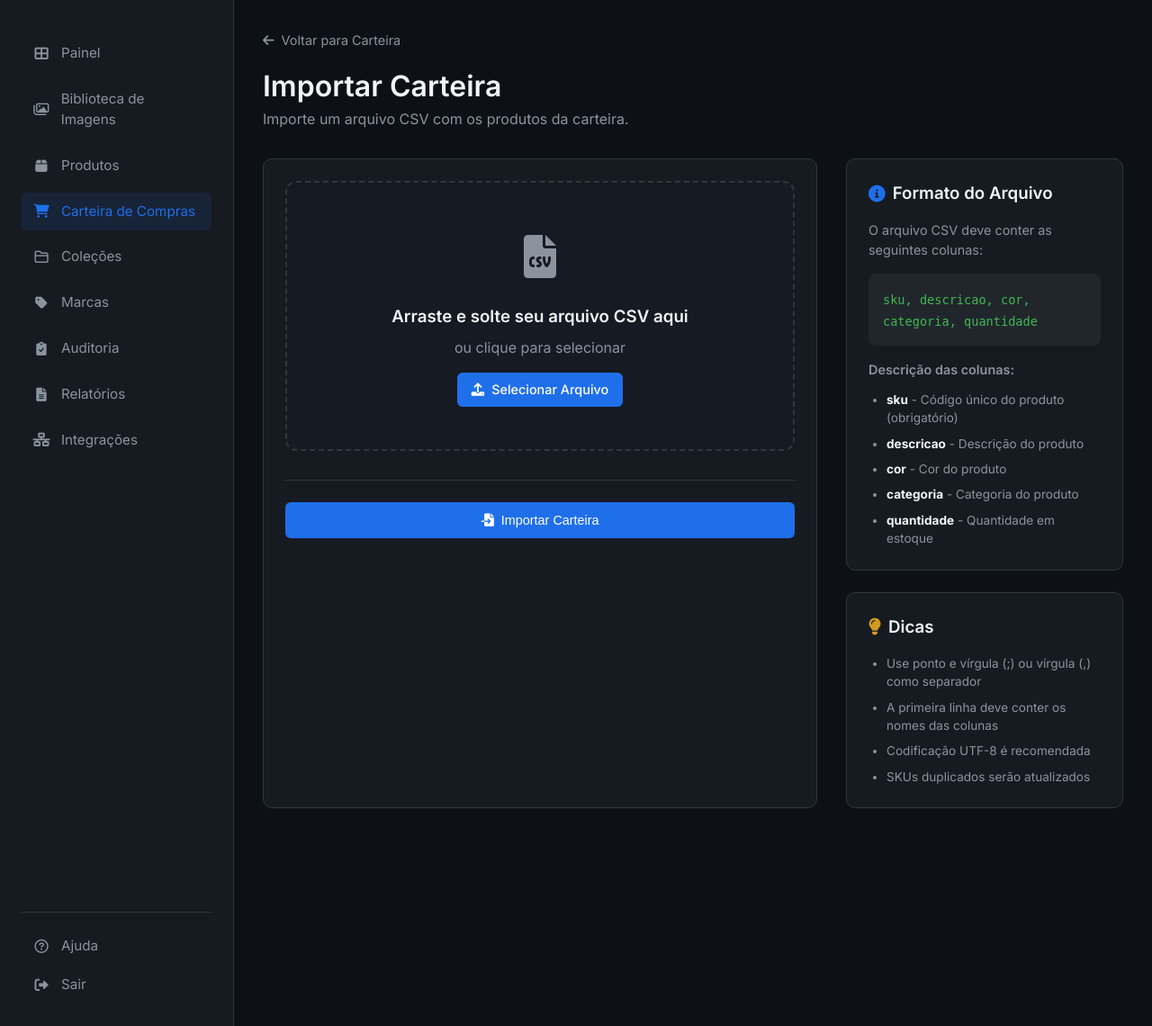
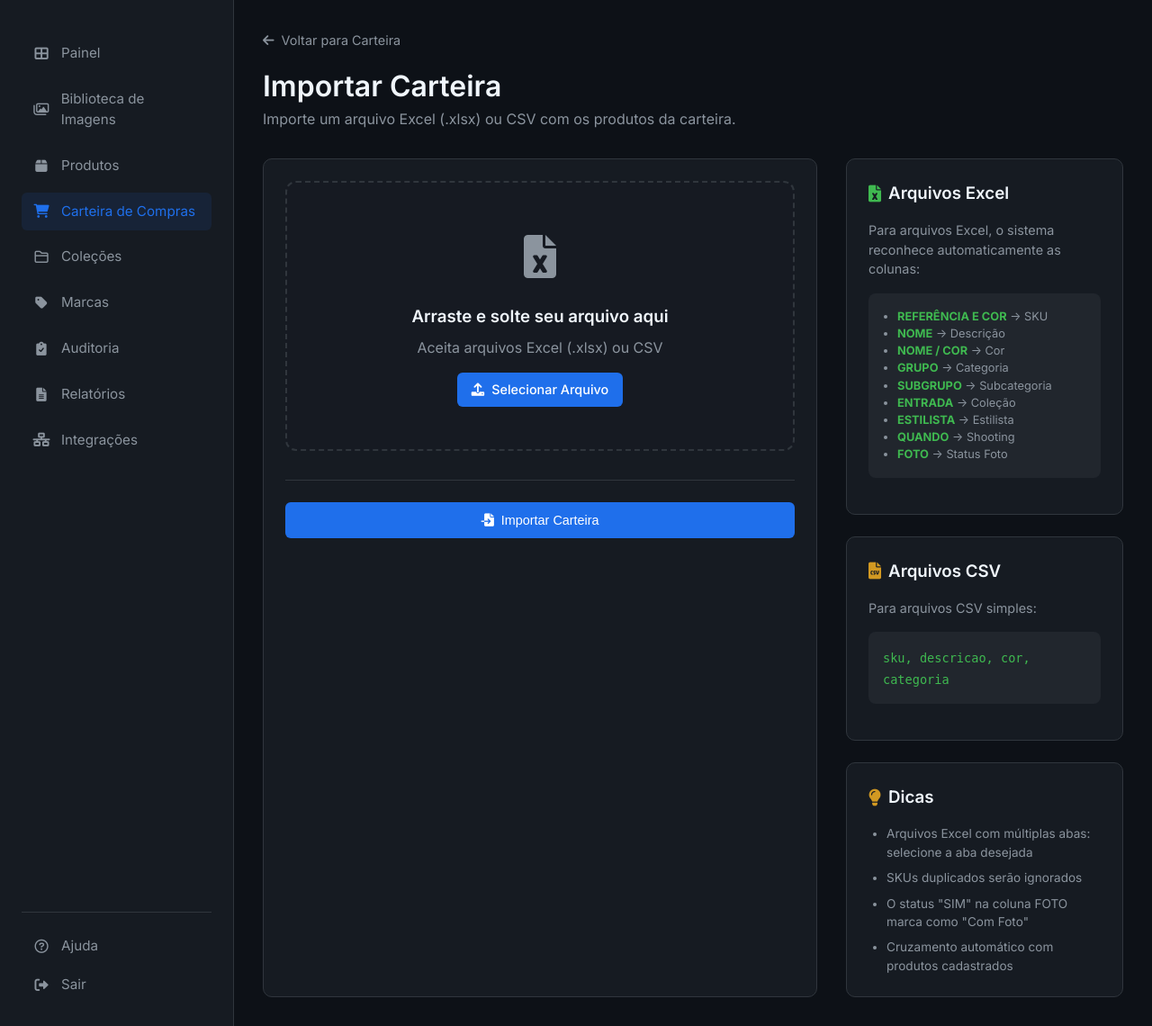
Before and after one commit to Ronaldmtt/Banco_Imagem_OAZ, a Flask app: page /carteira/importar in a window 1280 px wide. Shown: the part 70-1210 px from the top of the page at 90% size. Run offline with Flask 3, Linux system fonts and the light colour scheme; a user stored in the database is signed in.

Commit message:
Add support for importing Excel files and new data fields
Update the import functionality to accept .xlsx and .xls files alongside .csv. This includes enhancing the database model and migration scripts to accommodate new fields such as 'subcategoria', 'colecao_nome', 'estilista', 'shooting', 'observacoes', 'origem', 'okr', and 'aba_origem'. The import template has also been modified to allow users to select specific sheets from Excel files.

Replit-Commit-Author: Agent
Replit-Commit-Session-Id: 879dccfa-2914-4a50-bb94-84efa9af2ba4
Replit-Commit-Checkpoint-Type: intermediate_checkpoint
Replit-Commit-Event-Id: a2c72592-1386-47cf-ba1c-9d8221eb2050
Replit-Commit-Screenshot-Url: https://storage.googleapis.com/screenshot-production-us-central1/f8e27590-5a3c-442a-9e70-e5a30ac258d3/879dccfa-2914-4a50-bb94-84efa9af2ba4/BedktIF
Replit-Helium-Checkpoint-Created: true

```diff
--- a/app.py
+++ b/app.py
@@ -168,17 +168,25 @@ class CarteiraCompras(db.Model):
     id = db.Column(db.Integer, primary_key=True)
     sku = db.Column(db.String(50), nullable=False)
     descricao = db.Column(db.String(255))
-    cor = db.Column(db.String(50))
-    categoria = db.Column(db.String(100))
+    cor = db.Column(db.String(100))
+    categoria = db.Column(db.String(100))  # GRUPO
+    subcategoria = db.Column(db.String(100))  # SUBGRUPO
+    colecao_nome = db.Column(db.String(100))  # ENTRADA (ex: INVERNO 2026)
+    estilista = db.Column(db.String(255))
+    shooting = db.Column(db.String(100))  # QUANDO
+    observacoes = db.Column(db.Text)  # OBS
+    origem = db.Column(db.String(50))  # NACIONAL / IMPORTADO
     quantidade = db.Column(db.Integer, default=1)
 
     # Status
-    status_foto = db.Column(db.String(20), default='Pendente')  # Pendente, Com Foto, Sem Foto
+    status_foto = db.Column(db.String(30), default='Pendente')  # Pendente, Com Foto, Sem Foto
+    okr = db.Column(db.String(20))  # Status de aprovação
     produto_id = db.Column(db.Integer, db.ForeignKey('produto.id'))  # Link com produto se existir
 
     # Metadados de importação
     data_importacao = db.Column(db.DateTime, default=datetime.utcnow)
     lote_importacao = db.Column(db.String(50))  # Identificador do lote de importação
+    aba_origem = db.Column(db.String(50))  # Aba do Excel de origem
 
     # Relacionamento
     produto = db.relationship('Produto', backref='itens_carteira')
@@ -1587,66 +1595,155 @@ def importar_carteira():
             flash('Nenhum arquivo selecionado')
             return redirect(request.url)
 
-        if not file.filename.endswith('.csv'):
-            flash('Apenas arquivos CSV são permitidos')
+        filename = file.filename.lower()
+        if not (filename.endswith('.csv') or filename.endswith('.xlsx') or filename.endswith('.xls')):
+            flash('Apenas arquivos CSV ou Excel (.xlsx, .xls) são permitidos')
             return redirect(request.url)
 
         try:
-            # Gerar ID do lote
             import uuid
+            import pandas as pd
+
             lote_id = f"LOTE-{datetime.now().strftime('%Y%m%d%H%M%S')}-{uuid.uuid4().hex[:4].upper()}"
-
-            # Ler CSV
-            content = file.read().decode('utf-8')
-            reader = csv.DictReader(io.StringIO(content))
+            aba_selecionada = request.form.get('aba', '')
 
             count = 0
-            for row in reader:
-                sku = row.get('sku', row.get('SKU', '')).strip()
-                if not sku:
+
+            if filename.endswith('.csv'):
+                content = file.read().decode('utf-8')
+                df = pd.read_csv(io.StringIO(content))
+                aba_selecionada = 'CSV'
+            else:
+                xl = pd.ExcelFile(file)
+                if aba_selecionada and aba_selecionada in xl.sheet_names:
+                    df = pd.read_excel(xl, sheet_name=aba_selecionada)
+                else:
+                    df = pd.read_excel(xl, sheet_name=0)
+                    aba_selecionada = xl.sheet_names[0]
+
+            col_map = {
+                'REFERÊNCIA E COR': 'sku',
+                'REFERENCIA E COR': 'sku',
+                'SKU': 'sku',
+                'sku': 'sku',
+                'NOME ': 'descricao',
+                'NOME': 'descricao',
+                'DESCRICAO': 'descricao',
+                'descricao': 'descricao',
+                'NOME / COR ': 'cor',
+                'NOME / COR': 'cor',
+                'COR': 'cor',
+                'cor': 'cor',
+                'GRUPO': 'categoria',
+                'CATEGORIA': 'categoria',
+                'categoria': 'categoria',
+                'SUBGRUPO': 'subcategoria',
+                'SUBCATEGORIA': 'subcategoria',
+                'subcategoria': 'subcategoria',
+                'ENTRADA': 'colecao_nome',
+                'COLECAO': 'colecao_nome',
+                'colecao': 'colecao_nome',
+                'ESTILISTA': 'estilista',
+                'estilista': 'estilista',
+                'QUANDO': 'shooting',
+                'SHOOTING': 'shooting',
+                'shooting': 'shooting',
+                'OBS': 'observacoes',
+                'OBSERVACOES': 'observacoes',
+                'observacoes': 'observacoes',
+                'NACIONAL / IMPORTADO': 'origem',
+                'ORIGEM': 'origem',
+                'origem': 'origem',
+                'FOTO': 'status_foto_original',
+                'OKR': 'okr',
+                'QUANTIDADE': 'quantidade',
+                'quantidade': 'quantidade'
+            }
+
+            df_renamed = df.rename(columns={k: v for k, v in col_map.items() if k in df.columns})
+
+            for idx, row in df_renamed.iterrows():
+                sku = str(row.get('sku', '')).strip() if pd.notna(row.get('sku', '')) else ''
+                if not sku or sku == 'SKUS' or sku == 'nan':
                     continue
 
-                # Verificar se já existe na carteira
+                sku = sku.rstrip('.00').strip()
+
                 existing = CarteiraCompras.query.filter_by(sku=sku).first()
                 if existing:
-                    # Atualizar quantidade
-                    existing.quantidade = existing.quantidade + int(row.get('quantidade', row.get('QUANTIDADE', 1)) or 1)
                     existing.lote_importacao = lote_id
+                    existing.aba_origem = aba_selecionada
                 else:
-                    # Criar novo
+                    status_foto_original = str(row.get('status_foto_original', '')).upper() if pd.notna(row.get('status_foto_original', '')) else ''
+                    if 'SIM' in status_foto_original:
+                        status_foto = 'Com Foto'
+                    elif 'NAO' in status_foto_original or 'NÃO' in status_foto_original:
+                        status_foto = 'Sem Foto'
+                    else:
+                        status_foto = 'Pendente'
+
                     item = CarteiraCompras(
                         sku=sku,
-                        descricao=row.get('descricao', row.get('DESCRICAO', '')),
-                        cor=row.get('cor', row.get('COR', '')),
-                        categoria=row.get('categoria', row.get('CATEGORIA', '')),
-                        quantidade=int(row.get('quantidade', row.get('QUANTIDADE', 1)) or 1),
-                        lote_importacao=lote_id
+                        descricao=str(row.get('descricao', ''))[:255] if pd.notna(row.get('descricao', '')) else None,
+                        cor=str(row.get('cor', ''))[:100] if pd.notna(row.get('cor', '')) else None,
+                        categoria=str(row.get('categoria', ''))[:100] if pd.notna(row.get('categoria', '')) else None,
+                        subcategoria=str(row.get('subcategoria', ''))[:100] if pd.notna(row.get('subcategoria', '')) else None,
+                        colecao_nome=str(row.get('colecao_nome', ''))[:100] if pd.notna(row.get('colecao_nome', '')) else None,
+                        estilista=str(row.get('estilista', ''))[:255] if pd.notna(row.get('estilista', '')) else None,
+                        shooting=str(row.get('shooting', ''))[:100] if pd.notna(row.get('shooting', '')) else None,
+                        observacoes=str(row.get('observacoes', '')) if pd.notna(row.get('observacoes', '')) else None,
+                        origem=str(row.get('origem', ''))[:50] if pd.notna(row.get('origem', '')) else None,
+                        okr=str(row.get('okr', ''))[:20] if pd.notna(row.get('okr', '')) else None,
+                        quantidade=int(row.get('quantidade', 1)) if pd.notna(row.get('quantidade', 1)) else 1,
+                        status_foto=status_foto,
+                        lote_importacao=lote_id,
+                        aba_origem=aba_selecionada
                     )
 
-                    # Verificar se já tem foto
                     produto = Produto.query.filter_by(sku=sku).first()
-                    if produto and produto.tem_foto:
-                        item.status_foto = 'Com Foto'
+                    if produto:
                         item.produto_id = produto.id
-                    else:
-                        item.status_foto = 'Pendente'
+                        if produto.tem_foto:
+                            item.status_foto = 'Com Foto'
 
                     db.session.add(item)
                     count += 1
 
             db.session.commit()
-            flash(f'Importação concluída! {count} novos itens adicionados. Lote: {lote_id}')
-
-            # Executar cruzamento automático
+            flash(f'Importação concluída! {count} novos itens da aba "{aba_selecionada}" adicionados. Lote: {lote_id}')
+
             atualizar_status_carteira()
 
             return redirect(url_for('carteira'))
 
         except Exception as e:
+            db.session.rollback()
             flash(f'Erro ao importar: {str(e)}')
             return redirect(request.url)
 
     return render_template('carteira/importar.html')
+
+@app.route('/carteira/abas', methods=['POST'])
+@login_required
+def listar_abas_excel():
+    """Retorna lista de abas de um arquivo Excel para seleção"""
+    import pandas as pd
+    if 'arquivo' not in request.files:
+        return {'error': 'Nenhum arquivo enviado'}, 400
+
+    file = request.files['arquivo']
+    if not file.filename.lower().endswith(('.xlsx', '.xls')):
+        return {'error': 'Apenas arquivos Excel'}, 400
+
+    try:
+        xl = pd.ExcelFile(file)
+        abas = []
+        for sheet_name in xl.sheet_names:
+            df = pd.read_excel(xl, sheet_name=sheet_name)
+            abas.append({'nome': sheet_name, 'linhas': len(df)})
+        return {'abas': abas}
+    except Exception as e:
+        return {'error': str(e)}, 500
 
 @app.route('/carteira/cruzar')
 @login_required
--- a/requirements.txt
+++ b/requirements.txt
@@ -4,3 +4,5 @@ Flask-Login
 werkzeug
 openai
 python-dotenv
+openpyxl
+pandas
--- a/templates/carteira/importar.html
+++ b/templates/carteira/importar.html
@@ -6,7 +6,7 @@
         <i class="fas fa-arrow-left"></i> Voltar para Carteira
     </a>
     <h1 style="margin-top: 1rem;">Importar Carteira</h1>
-    <p style="color: var(--text-secondary);">Importe um arquivo CSV com os produtos da carteira.</p>
+    <p style="color: var(--text-secondary);">Importe um arquivo Excel (.xlsx) ou CSV com os produtos da carteira.</p>
 </div>
 
 <div style="display: grid; grid-template-columns: 2fr 1fr; gap: 2rem;">
@@ -15,20 +15,20 @@
             <div class="upload-area" id="dropZone" style="height: 300px; cursor: pointer;" onclick="document.getElementById('fileInput').click();">
                 <div style="text-align: center;">
                     <div class="upload-icon">
-                        <i class="fas fa-file-csv"></i>
+                        <i class="fas fa-file-excel"></i>
                     </div>
-                    <h3 style="margin-bottom: 0.5rem;">Arraste e solte seu arquivo CSV aqui</h3>
-                    <p style="color: var(--text-secondary); margin-bottom: 1rem;">ou clique para selecionar</p>
+                    <h3 style="margin-bottom: 0.5rem;">Arraste e solte seu arquivo aqui</h3>
+                    <p style="color: var(--text-secondary); margin-bottom: 1rem;">Aceita arquivos Excel (.xlsx) ou CSV</p>
                     <span class="btn btn-primary">
                         <i class="fas fa-upload"></i> Selecionar Arquivo
                     </span>
                 </div>
             </div>
-            <input type="file" name="arquivo" id="fileInput" accept=".csv" style="display: none;" required onchange="handleFileSelect(this)">
+            <input type="file" name="arquivo" id="fileInput" accept=".xlsx,.xls,.csv" style="display: none;" required onchange="handleFileSelect(this)">
 
             <div id="filePreview" style="display: none; margin-top: 1.5rem; padding: 1rem; background: var(--bg-tertiary); border-radius: 8px;">
                 <div style="display: flex; align-items: center; gap: 1rem;">
-                    <i class="fas fa-file-csv" style="font-size: 2rem; color: #3fb950;"></i>
+                    <i class="fas fa-file-excel" id="fileIcon" style="font-size: 2rem; color: #3fb950;"></i>
                     <div style="flex: 1;">
                         <div id="fileName" style="font-weight: 500;"></div>
                         <div id="fileSize" style="font-size: 0.85rem; color: var(--text-secondary);"></div>
@@ -39,8 +39,18 @@
                 </div>
             </div>
 
+            <div id="abaSelector" style="display: none; margin-top: 1.5rem;">
+                <label style="display: block; margin-bottom: 0.5rem; font-weight: 500;">
+                    <i class="fas fa-layer-group" style="color: var(--accent-blue);"></i> Selecione a aba para importar:
+                </label>
+                <select name="aba" id="abaSelect" class="form-input" style="width: 100%;">
+                    <option value="">Carregando abas...</option>
+                </select>
+                <p id="abaInfo" style="margin-top: 0.5rem; font-size: 0.85rem; color: var(--text-secondary);"></p>
+            </div>
+
             <div style="margin-top: 2rem; padding-top: 1.5rem; border-top: 1px solid var(--border-color);">
-                <button type="submit" class="btn btn-primary" style="width: 100%; justify-content: center; padding: 12px;">
+                <button type="submit" class="btn btn-primary" id="submitBtn" style="width: 100%; justify-content: center; padding: 12px;">
                     <i class="fas fa-file-import"></i> Importar Carteira
                 </button>
             </div>
@@ -50,25 +60,38 @@
     <div>
         <div class="stat-card">
             <h3 style="margin-bottom: 1rem; display: flex; align-items: center; gap: 0.5rem;">
-                <i class="fas fa-info-circle" style="color: var(--accent-blue);"></i> Formato do Arquivo
+                <i class="fas fa-file-excel" style="color: #3fb950;"></i> Arquivos Excel
             </h3>
             <p style="color: var(--text-secondary); font-size: 0.9rem; margin-bottom: 1rem;">
-                O arquivo CSV deve conter as seguintes colunas:
+                Para arquivos Excel, o sistema reconhece automaticamente as colunas:
+            </p>
+            <div style="background: var(--bg-tertiary); border-radius: 8px; padding: 1rem; margin-bottom: 1rem;">
+                <ul style="font-size: 0.8rem; color: var(--text-secondary); margin: 0; padding-left: 1rem;">
+                    <li><strong style="color: #3fb950;">REFERÊNCIA E COR</strong> → SKU</li>
+                    <li><strong style="color: #3fb950;">NOME</strong> → Descrição</li>
+                    <li><strong style="color: #3fb950;">NOME / COR</strong> → Cor</li>
+                    <li><strong style="color: #3fb950;">GRUPO</strong> → Categoria</li>
+                    <li><strong style="color: #3fb950;">SUBGRUPO</strong> → Subcategoria</li>
+                    <li><strong style="color: #3fb950;">ENTRADA</strong> → Coleção</li>
+                    <li><strong style="color: #3fb950;">ESTILISTA</strong> → Estilista</li>
+                    <li><strong style="color: #3fb950;">QUANDO</strong> → Shooting</li>
+                    <li><strong style="color: #3fb950;">FOTO</strong> → Status Foto</li>
+                </ul>
+            </div>
+        </div>
+
+        <div class="stat-card" style="margin-top: 1.5rem;">
+            <h3 style="margin-bottom: 1rem; display: flex; align-items: center; gap: 0.5rem;">
+                <i class="fas fa-file-csv" style="color: #d29922;"></i> Arquivos CSV
+            </h3>
+            <p style="color: var(--text-secondary); font-size: 0.9rem; margin-bottom: 1rem;">
+                Para arquivos CSV simples:
             </p>
             <div style="background: var(--bg-tertiary); border-radius: 8px; padding: 1rem; margin-bottom: 1rem;">
                 <code style="color: #3fb950; font-size: 0.85rem;">
-                    sku, descricao, cor, categoria, quantidade
+                    sku, descricao, cor, categoria
                 </code>
             </div>
-
-            <h4 style="font-size: 0.9rem; margin-bottom: 0.75rem; color: var(--text-secondary);">Descrição das colunas:</h4>
-            <ul style="font-size: 0.85rem; color: var(--text-secondary); padding-left: 1.25rem; list-style: disc;">
-                <li style="margin-bottom: 0.5rem;"><strong style="color: var(--text-primary);">sku</strong> - Código único do produto (obrigatório)</li>
-                <li style="margin-bottom: 0.5rem;"><strong style="color: var(--text-primary);">descricao</strong> - Descrição do produto</li>
-                <li style="margin-bottom: 0.5rem;"><strong style="color: var(--text-primary);">cor</strong> - Cor do produto</li>
-                <li style="margin-bottom: 0.5rem;"><strong style="color: var(--text-primary);">categoria</strong> - Categoria do produto</li>
-                <li><strong style="color: var(--text-primary);">quantidade</strong> - Quantidade em estoque</li>
-            </ul>
         </div>
 
         <div class="stat-card" style="margin-top: 1.5rem;">
@@ -76,10 +99,10 @@
                 <i class="fas fa-lightbulb" style="color: #d29922;"></i> Dicas
             </h3>
             <ul style="font-size: 0.85rem; color: var(--text-secondary); padding-left: 1.25rem; list-style: disc;">
-                <li style="margin-bottom: 0.5rem;">Use ponto e vírgula (;) ou vírgula (,) como separador</li>
-                <li style="margin-bottom: 0.5rem;">A primeira linha deve conter os nomes das colunas</li>
-                <li style="margin-bottom: 0.5rem;">Codificação UTF-8 é recomendada</li>
-                <li>SKUs duplicados serão atualizados</li>
+                <li style="margin-bottom: 0.5rem;">Arquivos Excel com múltiplas abas: selecione a aba desejada</li>
+                <li style="margin-bottom: 0.5rem;">SKUs duplicados serão ignorados</li>
+                <li style="margin-bottom: 0.5rem;">O status "SIM" na coluna FOTO marca como "Com Foto"</li>
+                <li>Cruzamento automático com produtos cadastrados</li>
             </ul>
         </div>
     </div>
@@ -89,6 +112,9 @@
 const dropZone = document.getElementById('dropZone');
 const fileInput = document.getElementById('fileInput');
 const filePreview = document.getElementById('filePreview');
+const abaSelector = document.getElementById('abaSelector');
+const abaSelect = document.getElementById('abaSelect');
+const abaInfo = document.getElementById('abaInfo');
 
 ['dragenter', 'dragover', 'dragleave', 'drop'].forEach(eventName => {
     dropZone.addEventListener(eventName, preventDefaults, false);
@@ -128,19 +154,68 @@ function handleDrop(e) {
     }
 }
 
-function handleFileSelect(input) {
+async function handleFileSelect(input) {
     const file = input.files[0];
     if (file) {
         document.getElementById('fileName').textContent = file.name;
         document.getElementById('fileSize').textContent = formatFileSize(file.size);
         filePreview.style.display = 'block';
         dropZone.style.display = 'none';
+
+        const isExcel = file.name.toLowerCase().endsWith('.xlsx') || file.name.toLowerCase().endsWith('.xls');
+        const fileIcon = document.getElementById('fileIcon');
+
+        if (isExcel) {
+            fileIcon.className = 'fas fa-file-excel';
+            fileIcon.style.color = '#3fb950';
+
+            abaSelector.style.display = 'block';
+            abaSelect.innerHTML = '<option value="">Carregando abas...</option>';
+            abaInfo.textContent = '';
+
+            const formData = new FormData();
+            formData.append('arquivo', file);
+
+            try {
+                const response = await fetch('/carteira/abas', {
+                    method: 'POST',
+                    body: formData
+                });
+
+                if (response.ok) {
+                    const data = await response.json();
+                    abaSelect.innerHTML = '';
+
+                    data.abas.forEach((aba, index) => {
+                        const option = document.createElement('option');
+                        option.value = aba.nome;
+                        option.textContent = `${aba.nome} (${aba.linhas} linhas)`;
+                        if (index === 0) option.selected = true;
+                        abaSelect.appendChild(option);
+                    });
+
+                    if (data.abas.length > 0) {
+                        abaInfo.textContent = `${data.abas.length} aba(s) encontrada(s)`;
+                    }
+                } else {
+                    abaSelect.innerHTML = '<option value="">Erro ao carregar abas</option>';
+                }
+            } catch (error) {
+                console.error('Erro:', error);
+                abaSelect.innerHTML = '<option value="">Erro ao carregar abas</option>';
+            }
+        } else {
+            fileIcon.className = 'fas fa-file-csv';
+            fileIcon.style.color = '#d29922';
+            abaSelector.style.display = 'none';
+        }
     }
 }
 
 function clearFile() {
     fileInput.value = '';
     filePreview.style.display = 'none';
+    abaSelector.style.display = 'none';
     dropZone.style.display = 'flex';
 }
 
```
Also changed, not shown: MAPEAMENTO_ARQUIVOS.md (added, +210 -0 lines), migrate_db.py (+32 -2 lines), instance/oaz_img.db, 5 other files.
